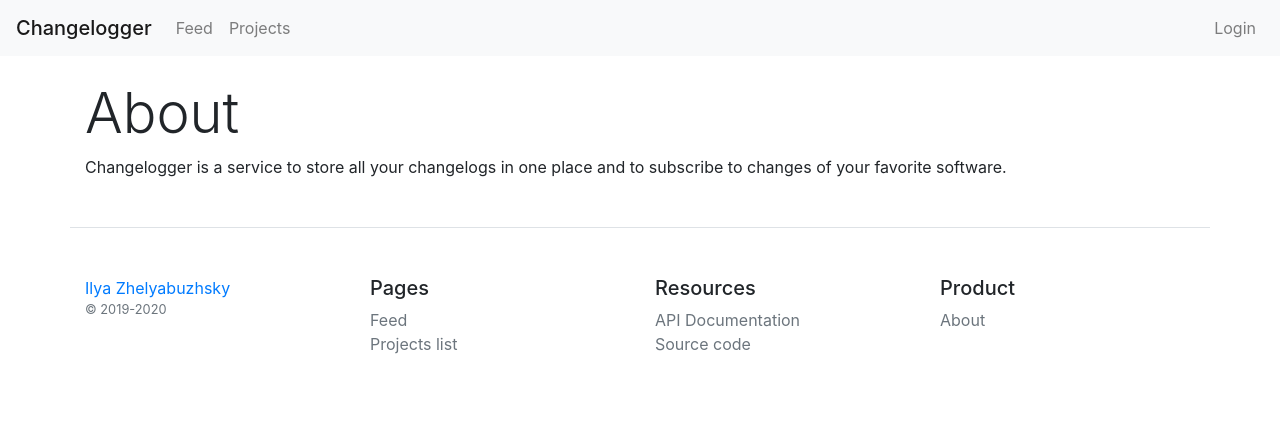
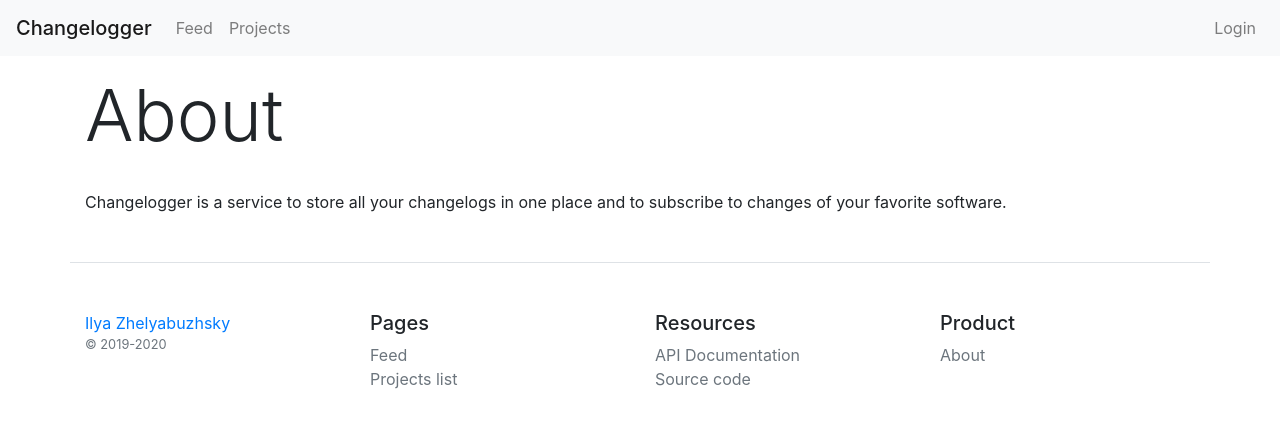
Before and after one commit to zhelyabuzhsky/changelogger, a Django app: page /about/ in a window 1280 px wide. Shown: the top 428 px of the page. Run offline with Django 3.2, Linux system fonts and the light colour scheme; some libraries are stand-ins or nearby versions.

Commit message:
Small style improvements

```diff
--- a/changelogs/static/changelogs/style.css
+++ b/changelogs/static/changelogs/style.css
@@ -1,5 +1,5 @@
 body {
-    padding-top: 5rem;
+    padding-top: 3.5rem;
 }
 
 footer {
--- a/changelogs/templates/changelogs/about.html
+++ b/changelogs/templates/changelogs/about.html
@@ -2,7 +2,9 @@
 
 {% block content %}
     <div class="container">
-        <h1 class="display-4">About</h1>
+        <div class="d-flex justify-content-between flex-wrap flex-md-nowrap align-items-center pt-3 pb-2 mb-3">
+            <h1 class="display-3">About</h1>
+        </div>
         <p>
             Changelogger is a service to store all your changelogs in one place and to subscribe to changes of your
             favorite
--- a/changelogs/templates/changelogs/add_version.html
+++ b/changelogs/templates/changelogs/add_version.html
@@ -2,7 +2,9 @@
 
 {% block content %}
     <div class="container">
-        <h1 class="display-2">Add version to {{ project.title }}</h1>
+        <div class="d-flex justify-content-between flex-wrap flex-md-nowrap align-items-center pt-3 pb-2 mb-3">
+            <h1 class="display-3">Add version to {{ project.title }}</h1>
+        </div>
 
         <form action="{% url 'changelogs:add_version' project.id %}" method="post">
             {% csrf_token %}
--- a/changelogs/templates/changelogs/api_documentation.html
+++ b/changelogs/templates/changelogs/api_documentation.html
@@ -2,7 +2,9 @@
 
 {% block content %}
     <div class="container">
-        <h1 class="display-4">API Documentation</h1>
+        <div class="d-flex justify-content-between flex-wrap flex-md-nowrap align-items-center pt-3 pb-2 mb-3">
+            <h1 class="display-3">API Documentation</h1>
+        </div>
         <p>Automate Changelogger via a simple API.</p>
         <h2>Basic usage</h2>
         <p>
--- a/changelogs/templates/changelogs/index.html
+++ b/changelogs/templates/changelogs/index.html
@@ -3,7 +3,7 @@
 {% block content %}
     <div class="jumbotron">
         <div class="container">
-            <h1 class="display-4">Changelogger</h1>
+            <h1 class="display-3">Changelogger</h1>
             <p class="lead">Collector for changelogs</p>
         </div>
     </div>
--- a/changelogs/templates/changelogs/profile.html
+++ b/changelogs/templates/changelogs/profile.html
@@ -2,7 +2,9 @@
 
 {% block content %}
     <div class="container">
-        <h1 class="display-4">Profile</h1>
+        <div class="d-flex justify-content-between flex-wrap flex-md-nowrap align-items-center pt-3 pb-2 mb-3 border-bottom">
+            <h1 class="display-3">Profile</h1>
+        </div>
         <ul>
             <li>username: {{ user.username }}</li>
             <li>e-mail: {{ user.email }}</li>
--- a/changelogs/templates/changelogs/project_detail.html
+++ b/changelogs/templates/changelogs/project_detail.html
@@ -4,7 +4,7 @@
 {% block content %}
     <div class="container">
         <div class="d-flex justify-content-between flex-wrap flex-md-nowrap align-items-center pt-3 pb-2 mb-3 border-bottom">
-            <h1 class="display-4">{{ project.title }}</h1>
+            <h1 class="display-3">{{ project.title }}</h1>
             {% if user.is_authenticated %}
                 <div class="btn-toolbar mb-2 mb-md-0">
                     <div class="btn-group mr-2">
--- a/changelogs/templates/changelogs/project_versions.html
+++ b/changelogs/templates/changelogs/project_versions.html
@@ -2,8 +2,9 @@
 
 {% block content %}
     <div class="container">
-        <h1 class="display-2">{{ project.title }}</h1>
-
+        <div class="d-flex justify-content-between flex-wrap flex-md-nowrap align-items-center pt-3 pb-2 mb-3 border-bottom">
+            <h1 class="display-3">{{ project.title }}</h1>
+        </div>
         {% for version in project.versions %}
             <div class="my-4">
                 <h2 class="display-4"><a
--- a/changelogs/templates/changelogs/projects.html
+++ b/changelogs/templates/changelogs/projects.html
@@ -3,7 +3,9 @@
 {% block content %}
     <div class="container">
         {% if projects_list %}
-            <h2 class="display-4">Projects</h2>
+            <div class="d-flex justify-content-between flex-wrap flex-md-nowrap align-items-center pt-3 pb-2 mb-3">
+                <h1 class="display-3">Projects</h1>
+            </div>
             <ul>
                 {% for project in projects_list %}
                     <li><a href="{% url 'changelogs:project_detail' project.id %}">{{ project.title }}</a>
--- a/changelogs/templates/changelogs/version_detail.html
+++ b/changelogs/templates/changelogs/version_detail.html
@@ -2,7 +2,9 @@
 
 {% block content %}
     <div class="container">
-        <h1 class="display-4">{{ version.project.title }}-{{ version.title }}</h1>
+        <div class="d-flex justify-content-between flex-wrap flex-md-nowrap align-items-center pt-3 pb-2 mb-3">
+            <h1 class="display-4">{{ version.project.title }}-{{ version.title }}</h1>
+        </div>
         {% include "changelogs/_version.html" with version=version %}
     </div>
 {% endblock %}
--- a/changelogs/templates/registration/login.html
+++ b/changelogs/templates/registration/login.html
@@ -3,7 +3,9 @@
 {% block content %}
     <div class="container">
         <form id="login-form" method="post" class="col-lg-4">
-            <h1 class="display-4">Login</h1>
+            <div class="d-flex justify-content-between flex-wrap flex-md-nowrap align-items-center pt-3 pb-2 mb-3">
+                <h1 class="display-3">Login</h1>
+            </div>
             {% csrf_token %}
             <div class="form-group">
                 <input id="id_username" name="username"
```
